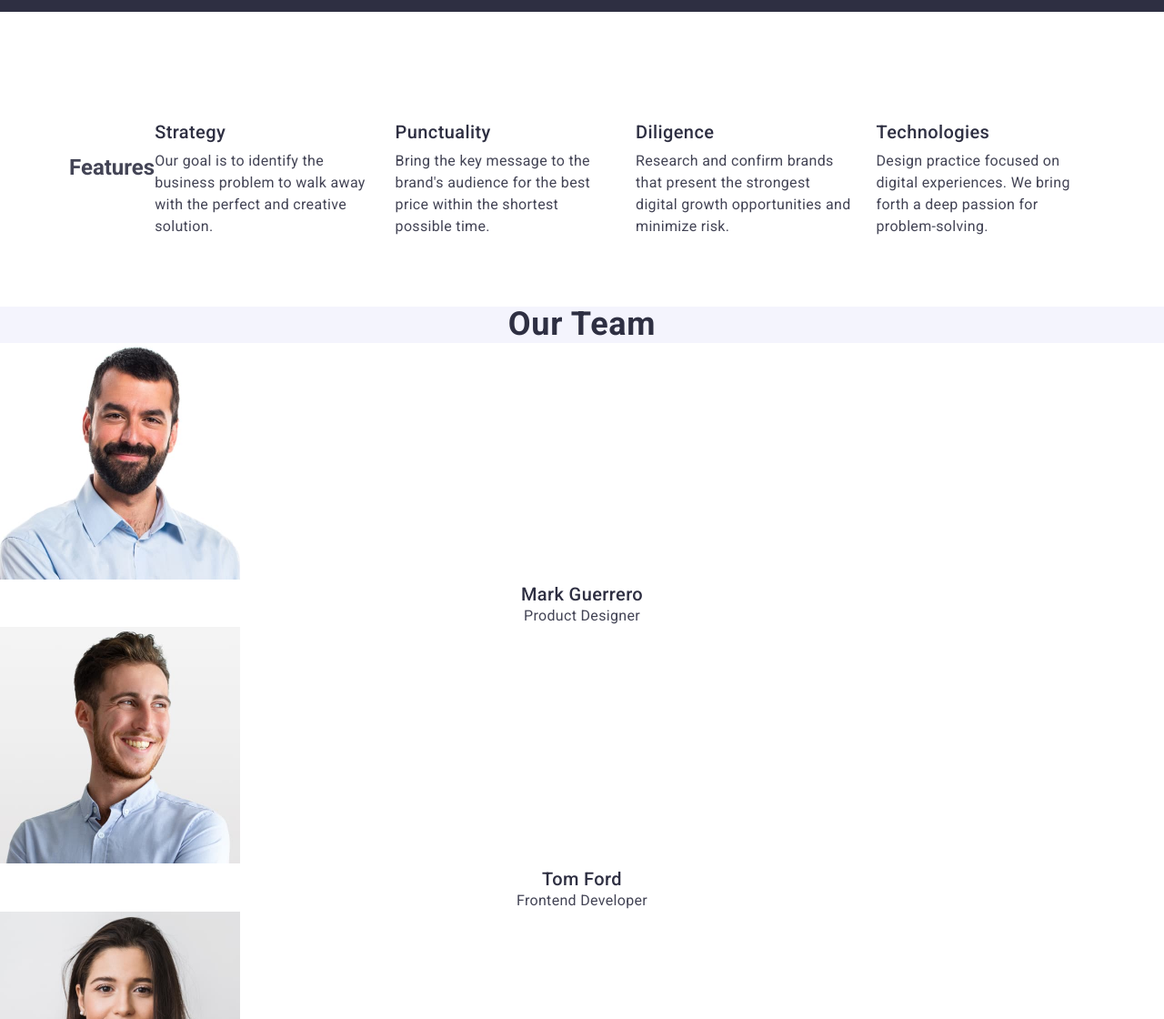
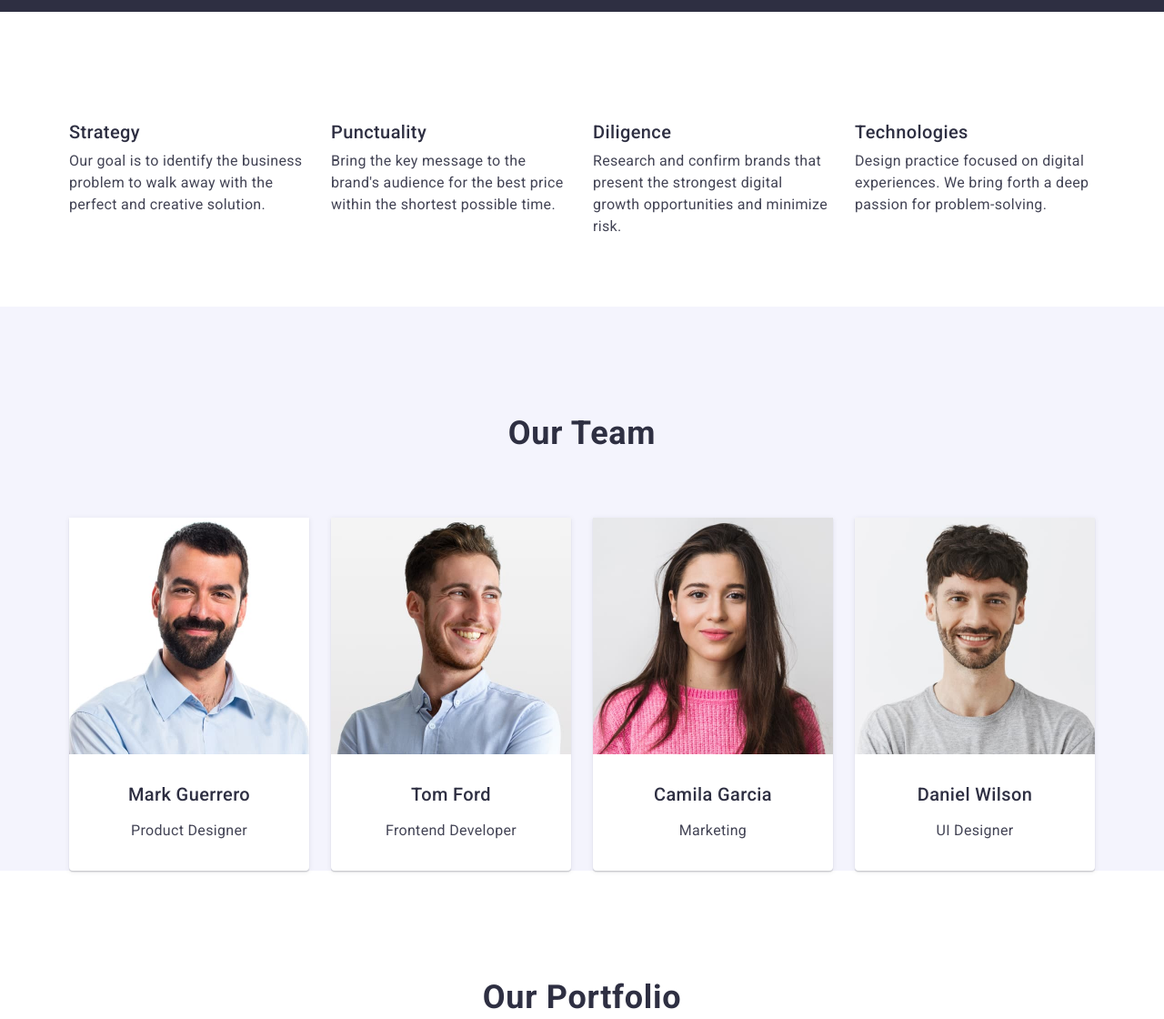
Before and after one commit to Nadi-Strelchenko/goit-markup-hw-03, a plain HTML site: page index.html in a window 1280 px wide. Shown: the part 660-1780 px from the top of the page at 91% size. Drawn offline with nearby package versions, Linux system fonts and the light colour scheme.

Commit message:
add thid section

```diff
--- a/css/styles.css
+++ b/css/styles.css
@@ -119,7 +119,18 @@
   color: #404bbf;
 }
 
-/*!-----------------  -----------------!*/
+.visually-hidden {
+  position: absolute;
+  width: 1px;
+  height: 1px;
+  margin: -1px;
+  border: 0;
+  padding: 0;
+  white-space: nowrap;
+  clip-path: inset(100%);
+  clip: rect(0 0 0 0);
+  overflow: hidden;
+}
 
 /*?----------------HERO----------------?*/
 
@@ -171,8 +182,6 @@
   background-color: #404bbf;
 }
 
-/*?------------------  ------------------?*/
-
 /*----------------FEATURES----------------*/
 
 .features {
@@ -181,7 +190,6 @@
 }
 
 .features-container {
-  display: flex;
   align-items: center;
 }
 
@@ -212,31 +220,62 @@
   letter-spacing: 0.02em;
   color: #434455;
 }
-/*-------------------  -------------------*/
 
 /*------------------TEAM------------------*/
 .team {
   background: #f4f4fd;
 }
 
+.team-container {
+  display: flex;
+  flex-direction: column;
+  align-items: center;
+}
+
 .team-title {
-  font-weight: 700;
   font-size: 36px;
   line-height: 1.11;
   letter-spacing: 0.02em;
   text-align: center;
   color: #2e2f42;
   text-transform: capitalize;
+  margin-bottom: 72px;
+  padding-top: 120px;
 }
 
 .team-list {
+  display: flex;
+  flex-direction: row;
+  justify-content: space-between;
+  gap: 24px;
 }
 
 .team-item {
   background: #ffffff;
+  display: flex;
+  align-items: center;
+  justify-content: center;
+  flex-direction: column;
+  border-radius: 0 0 4px 4px;
+  width: calc((100% - 3 * 24px) / 4);
+  box-shadow: 0 2px 1px 0 rgba(46, 47, 66, 0.08),
+    0 1px 1px 0 rgba(46, 47, 66, 0.16), 0 1px 6px 0 rgba(46, 47, 66, 0.08);
+}
+
+.name-container {
+  display: flex;
+  align-items: center;
+  justify-content: center;
+  flex-direction: column;
+  gap: 8px;
+  padding-top: 32px;
+  padding-bottom: 32px;
 }
 
 .team-image {
+  display: block;
+  max-width: 100%;
+  height: auto;
 }
 
 .team-subtitle {
@@ -246,6 +285,7 @@
   letter-spacing: 0.02em;
   text-align: center;
   color: #2e2f42;
+  margin-bottom: 8px;
 }
 
 .team-item-text {
@@ -256,24 +296,28 @@
   color: #434455;
 }
 
-/*-------------------  -------------------*/
-
 /*!---------------PORFOLIO---------------!*/
 
 .portfolio {
 }
+.portfolio-container {
+}
 
 .portfolio-title {
-  font-weight: 700;
   font-size: 36px;
   line-height: 1.11;
   letter-spacing: 0.02em;
   text-align: center;
   color: #2e2f42;
   text-transform: capitalize;
+  margin-bottom: 72px;
+  padding-top: 120px;
 }
 
 .portfolio-list {
+   display: flex;
+        flex-wrap: wrap;
+        gap: 48px 24px;}
 }
 
 .portfolio-item {
@@ -297,8 +341,6 @@
   color: #434455;
 }
 
-/*!------------------  ------------------!*/
-
 /*-----------------FOOTER-----------------*/
 
 .page-footer {
--- a/index.html
+++ b/index.html
@@ -101,19 +101,23 @@
       </section>
 
       <section class="team">
+        <div class="container team-container">
           <h2 class="team-title">Our Team</h2>
 
           <ul class="team-list">
             <li class="team-item">
               <img
                 src="./images/img-1.jpg"
+                6н
                 alt="Mark Guerrero"
                 width="264"
                 height="260"
                 class="team-image"
               />
+              <div class="name-container">
                 <h3 class="team-subtitle">Mark Guerrero</h3>
                 <p class="team-item-text">Product Designer</p>
+              </div>
             </li>
 
             <li class="team-item">
@@ -124,8 +128,10 @@
                 height="260"
                 class="team-image"
               />
+              <div class="name-container">
                 <h3 class="team-subtitle">Tom Ford</h3>
                 <p class="team-item-text">Frontend Developer</p>
+              </div>
             </li>
 
             <li class="team-item">
@@ -136,8 +142,10 @@
                 height="260"
                 class="team-image"
               />
+              <div class="name-container">
                 <h3 class="team-subtitle">Camila Garcia</h3>
                 <p class="team-item-text">Marketing</p>
+              </div>
             </li>
 
             <li class="team-item">
@@ -148,13 +156,17 @@
                 height="260"
                 class="team-image"
               />
+              <div class="name-container">
                 <h3 class="team-subtitle">Daniel Wilson</h3>
                 <p class="team-item-text">UI Designer</p>
+              </div>
             </li>
           </ul>
+        </div>
       </section>
 
       <section class="portfolio">
+        <div class="container portfolio-container">
           <h2 class="portfolio-title">Our Portfolio</h2>
 
           <ul class="portfolio-list">
@@ -226,6 +238,7 @@
               <p class="portfolio-item-text">Marketing</p>
             </li>
           </ul>
+        </div>
       </section>
     </main>
 
```
Lines whose indentation alone changed are shown as unchanged.
